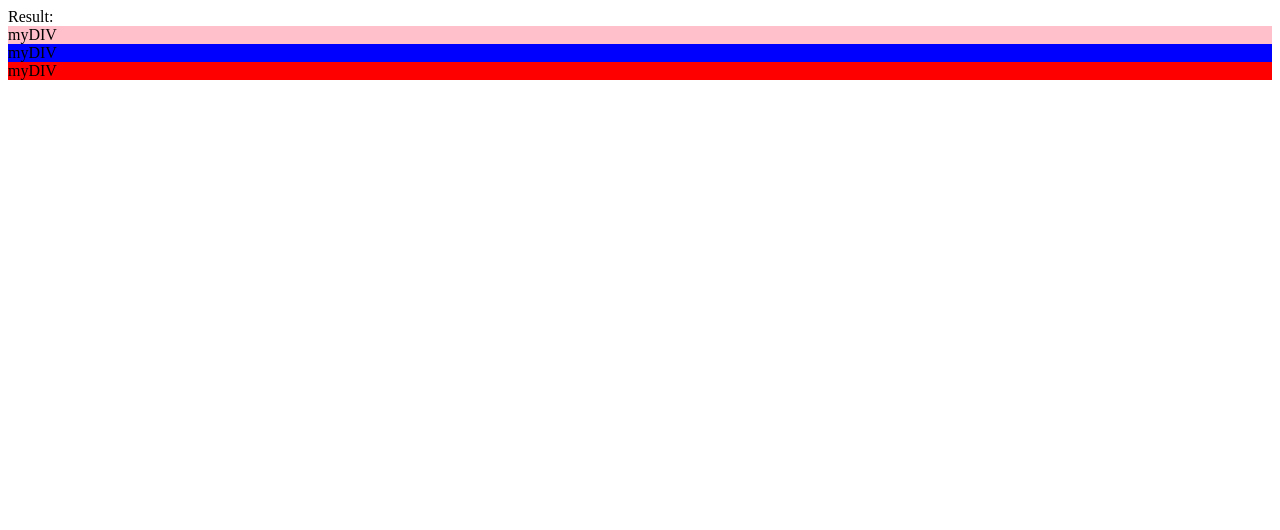
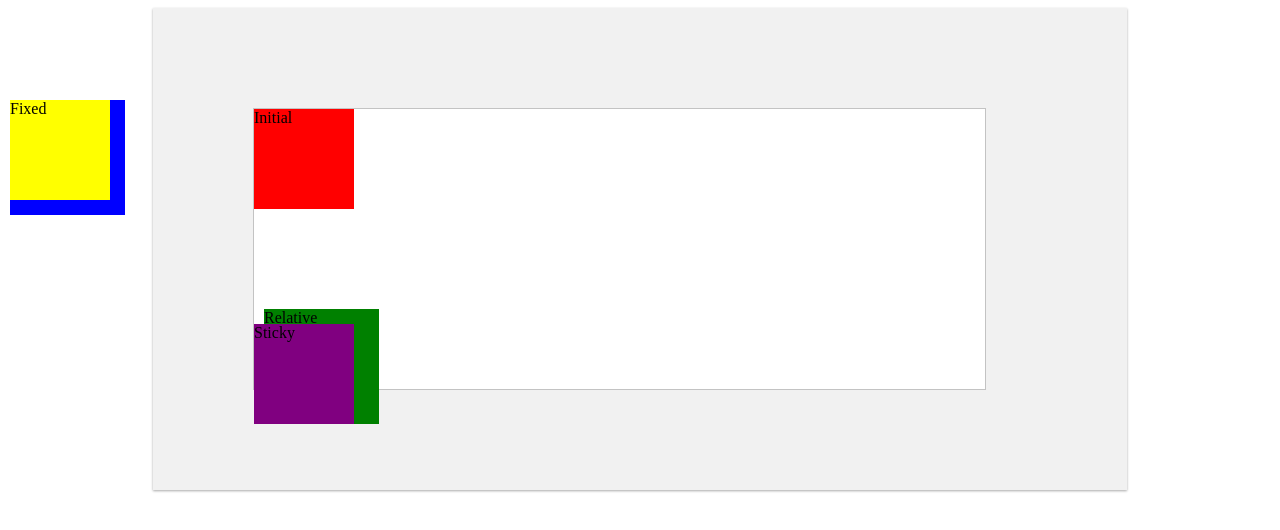
Before and after one commit to carobarreirov/css-position, a plain HTML site: page index.html in a window 1280 px wide. Drawn offline with Linux system fonts and the light colour scheme.

Commit message:
initial exercise

```diff
--- a/index.html
+++ b/index.html
@@ -1,30 +1,24 @@
 <!DOCTYPE html>
 <html lang="en">
-<head>
-    <meta charset="UTF-8">
-    <meta http-equiv="X-UA-Compatible" content="IE=edge">
-    <meta name="viewport" content="width=device-width, initial-scale=1.0">
-    <link rel="stylesheet" href="style.css">
-    <title>Document</title>
-</head>
-<body>
-
-     <div id="container" class="container">
+  <head>
+    <meta charset="UTF-8" />
+    <meta http-equiv="X-UA-Compatible" content="IE=edge" />
+    <meta name="viewport" content="width=device-width, initial-scale=1.0" />
+    <link rel="stylesheet" href="style.css" />
+    <title>CSS Position</title>
+  </head>
+  <body>
+    <div class="container">
       <div class="resultcontainer">
-       <div class="demoHeader">Result:</div>
-
-       <div id="demoParent">
         <div id="demoDIV">
-        <div>
-            <div id="myDivS" >myDIV</div>
-            <div id="myDivA" >myDIV</div>
-            <div id="myDivF" >myDIV</div>
-            <div id="myDivR" >myDIV</div>
-            <div id="myDivI" >myDIV</div>
+          <div id="myDIV1">Initial</div>
+          <div id="myDIV2">Absolute</div>
+          <div id="myDIV3">Fixed</div>
+          <div id="myDIV4">Relative</div>
+          <div id="myDIV5">Sticky</div>
         </div>
-        </div>
-       </div>
       </div>
-     </div>
-    </body>
+      <div style="clear: both"></div>
+    </div>
+  </body>
 </html>
--- a/style.css
+++ b/style.css
@@ -1,47 +1,63 @@
-/* Static */
-div#myDivS {
-    position:static;
-    width:100 px;
-    height:100 px;
-    background:pink;
-    left:10 px;
-    top:100 px;
+.container {
+    width: 100%;
+    max-width: 974px;
+    min-width: 0;
+    background-color: #f1f1f1;
+    box-shadow: 0 1px 3px rgba(0, 0, 0, 0.12), 0 1px 2px rgba(0, 0, 0, 0.24);
+    margin: auto;
+    left: 0;
+    right: 0;
+    height: auto;
+    bottom: auto;
   }
-/* Absolute */
-div#myDivA {
-    position:absolute;
-    width:100 px;
-    height:100 px;
-    background:yellow;
-    left:10 px;
-    top:100 px;
+  .resultcontainer {
+    width: 75%;
+    float: left;
   }
-/* Fixed */
-div#myDivF {
-    position:fixed;
-    width:100 px;
-    height:100 px;
-    background:green;
-    left:10 px;
-    top:100 px;
+  #demoDIV {
+    width: 100%;
+    margin: 100px;
+    background-color: #ffffff;
+    border: 1px solid #c3c3c3;
+    height: 280px;
   }
-
-/* Relative */
-div#myDivR {
-    position:relative;
-    width:100 px;
-    height:100 px;
-    background:blue;
-    left:10 px;
-    top:100 px;
+  div#myDIV1 {
+    position: initial;
+    width: 100px;
+    height: 100px;
+    background: red;
+    left: 10px;
+    top: 100px;
   }
-
-/* Initial */
-div#myDivI {
-    position:initial;
-    width:100 px;
-    height:100 px;
-    background:red;
-    left:10 px;
-    top:100 px;
+  div#myDIV2 {
+    position: absolute;
+    width: 115px;
+    height: 115px;
+    background: blue;
+    left: 10px;
+    top: 100px;
   }
+  div#myDIV3 {
+    position: fixed;
+    width: 100px;
+    height: 100px;
+    background: yellow;
+    left: 10px;
+    top: 100px;
+  }
+  div#myDIV4 {
+    position: relative;
+    width: 115px;
+    height: 115px;
+    background: green;
+    left: 10px;
+    top: 100px;
+  }
+  div#myDIV5 {
+    position: sticky;
+    width: 100px;
+    height: 100px;
+    background: purple;
+    left: 10px;
+    top: 100px;
+  }
```
